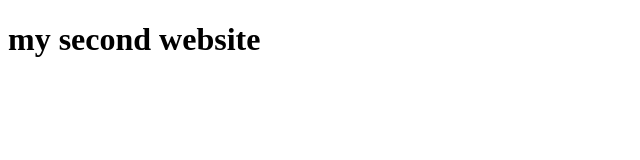
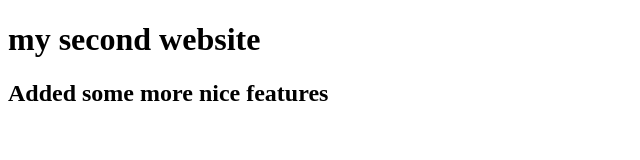
Before and after one commit to Dipta-prog/my-second-website, a plain HTML site: page index.html in a window 1280 px wide. Shown: the whole page, without its empty margins (0-640 px from the left). Drawn offline with Linux system fonts and the light colour scheme.

Commit message:
added features

```diff
--- a/index.html
+++ b/index.html
@@ -7,5 +7,6 @@
 </head>
 <body>
     <h1>my second website</h1>
+    <h2>Added some more nice features</h2>
 </body>
 </html>
```
